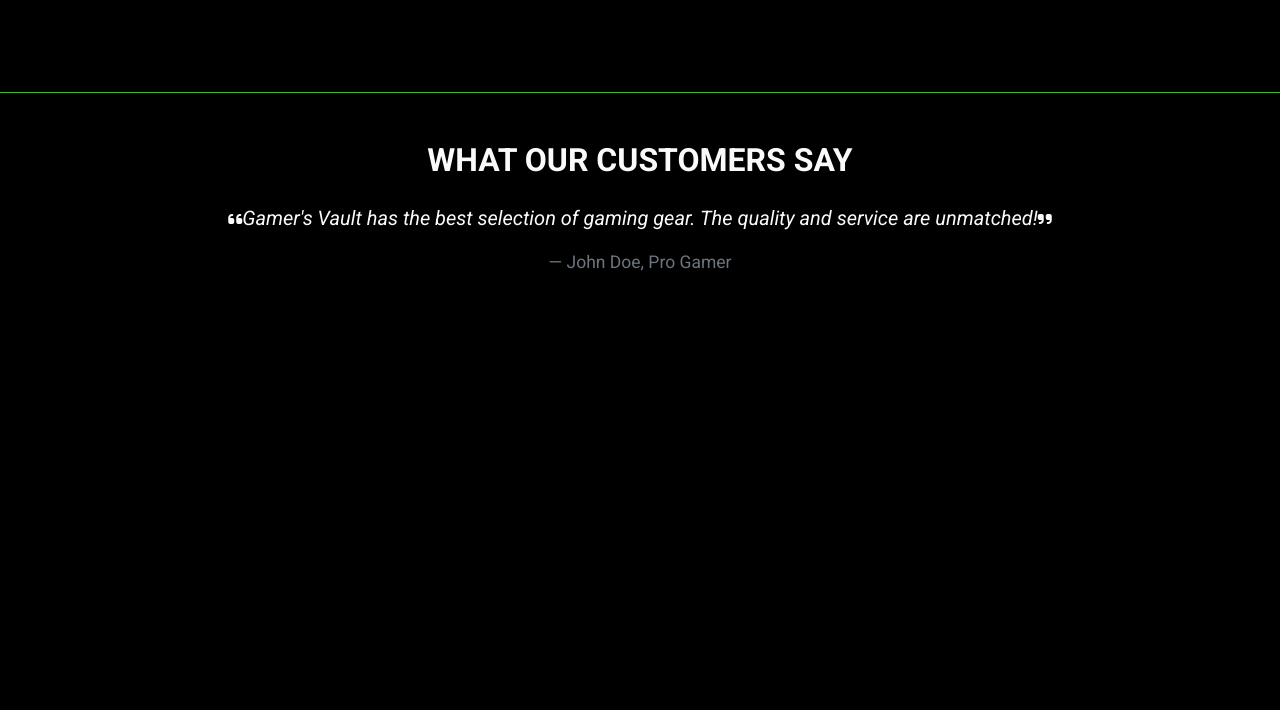
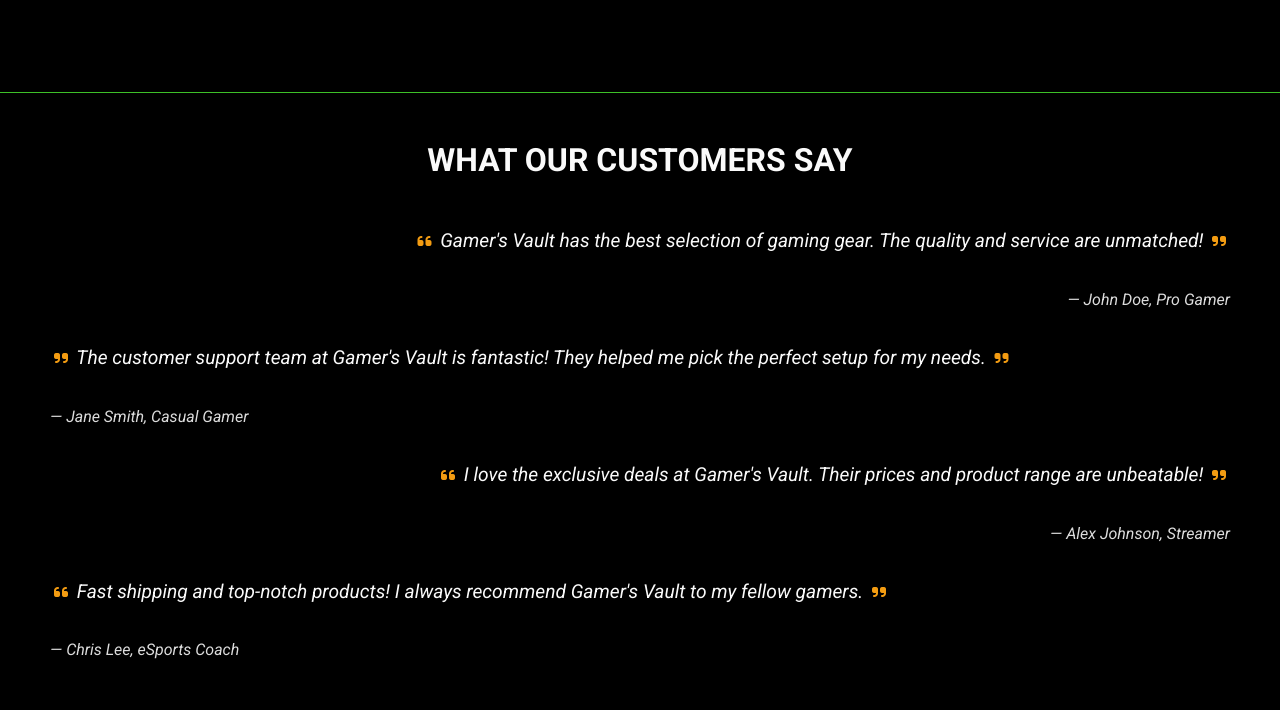
Before and after one commit to PatrycjaBlaszkowska/gamers-vault, a Django app: page / in a window 1280 px wide. Shown: the part 1480-2190 px from the top of the page. Before the commit the page ends 1751 px from the top, so only its background shows below. Run offline with Django 3.2, Linux system fonts and the light colour scheme; some libraries are stand-ins or nearby versions.

Commit message:
Added more content to the quote section and styled it.

```diff
--- a/home/templates/home/index.html
+++ b/home/templates/home/index.html
@@ -52,9 +52,22 @@
     <hr>
     <div class="qoute-section text-center my-5">
         <h2 class="text-uppercase font-weight-bold pb-3">What Our Customers Say</h2>
-        <blockquote class="blockquote">
-            <p class="mb-0"><i class="fa-solid fa-quote-left"></i>Gamer's Vault has the best selection of gaming gear. The quality and service are unmatched!<i class="fa-solid fa-quote-right"></i></p>
+        <blockquote class="blockquote quote-right">
+            <p class="mb-0"><i class="fa-solid fa-quote-left"></i> Gamer's Vault has the best selection of gaming gear. The quality and service are unmatched! <i class="fa-solid fa-quote-right"></i></p>
             <footer class="blockquote-footer">John Doe, Pro Gamer</footer>
         </blockquote>
+        <blockquote class="blockquote quote-left">
+            <p class="mb-0"><i class="fa-solid fa-quote-right"></i> The customer support team at Gamer's Vault is fantastic! They helped me pick the perfect setup for my needs. <i class="fa-solid fa-quote-right"></i></p>
+            <footer class="blockquote-footer">Jane Smith, Casual Gamer</footer>
+        </blockquote>
+        <blockquote class="blockquote quote-right">
+            <p class="mb-0"><i class="fa-solid fa-quote-left"></i> I love the exclusive deals at Gamer's Vault. Their prices and product range are unbeatable! <i class="fa-solid fa-quote-right"></i></p>
+            <footer class="blockquote-footer">Alex Johnson, Streamer</footer>
+        </blockquote>
+        <blockquote class="blockquote quote-left">
+            <p class="mb-0"><i class="fa-solid fa-quote-left"></i> Fast shipping and top-notch products! I always recommend Gamer's Vault to my fellow gamers. <i class="fa-solid fa-quote-right"></i></p>
+            <footer class="blockquote-footer">Chris Lee, eSports Coach</footer>
+        </blockquote>
     </div>
+
 {% endblock %}
--- a/static/css/base.css
+++ b/static/css/base.css
@@ -102,13 +102,42 @@ hr {
 .qoute-section p {
     font-style: italic;
     padding-bottom: 1rem;
+    font-size: 1.2rem;
+    line-height: 1.5;
 }
 
 .qoute-section p i {
     font-size: medium;
+    color: #f39c12;
+    margin: 0 0.25rem;
 }
 
-/* Slightly larger container on xl screens */
+.blockquote-footer {
+    margin-top: 1rem;
+    font-size: 1rem;
+    color: #dcdcdc;
+}
+
+.blockquote {
+    position: relative;
+    margin: 2rem 0;
+    color: #fafafa;
+    font-style: italic;
+}
+
+.quote-right {
+    text-align: right;
+    padding-right: 50px;
+}
+
+.quote-left {
+    text-align: left;
+    padding-left: 50px;
+}
+
+/* media queries */
+
+
 @media (min-width: 1200px) {
     .container {
       max-width: 80%;
```
Lines whose indentation alone changed are shown as unchanged.
